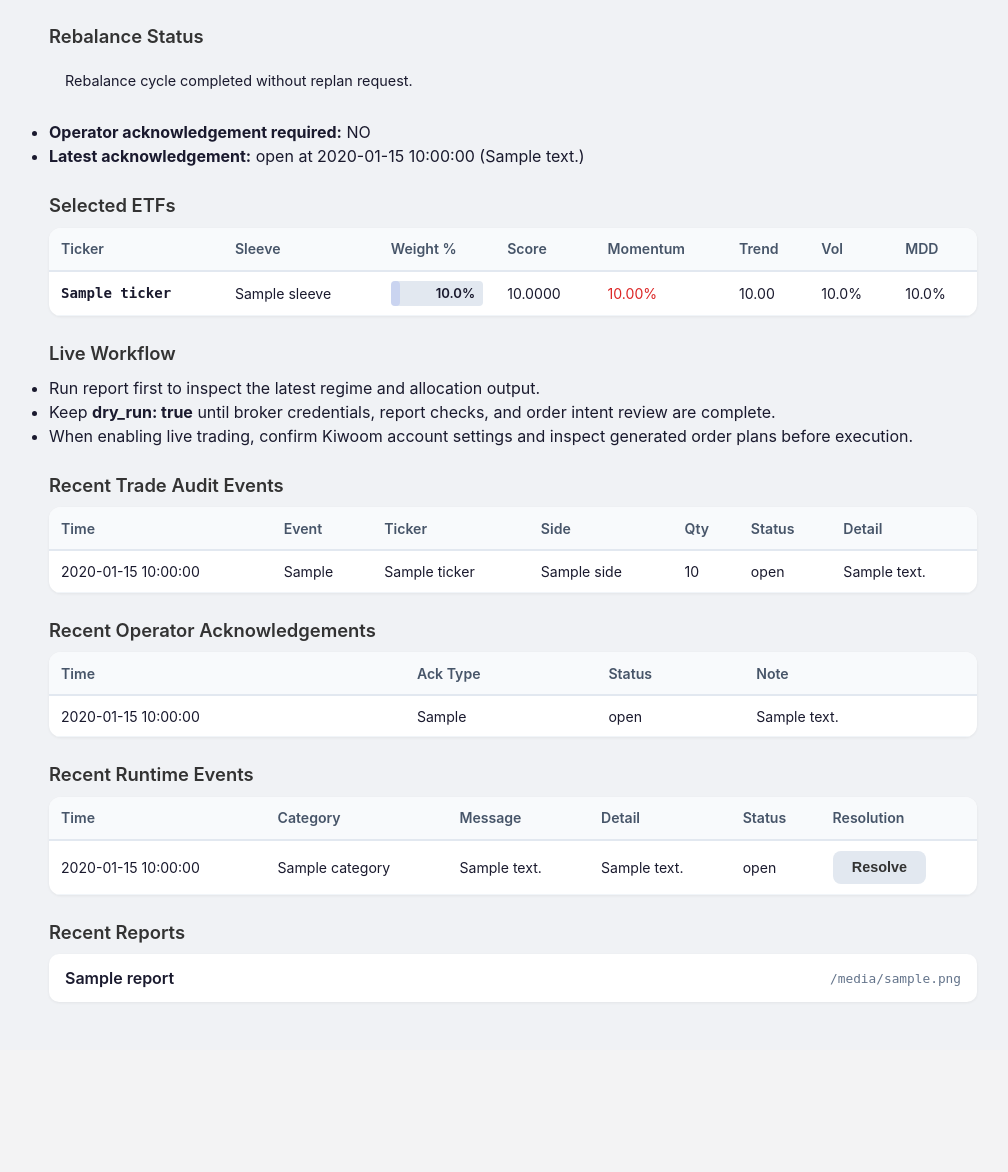
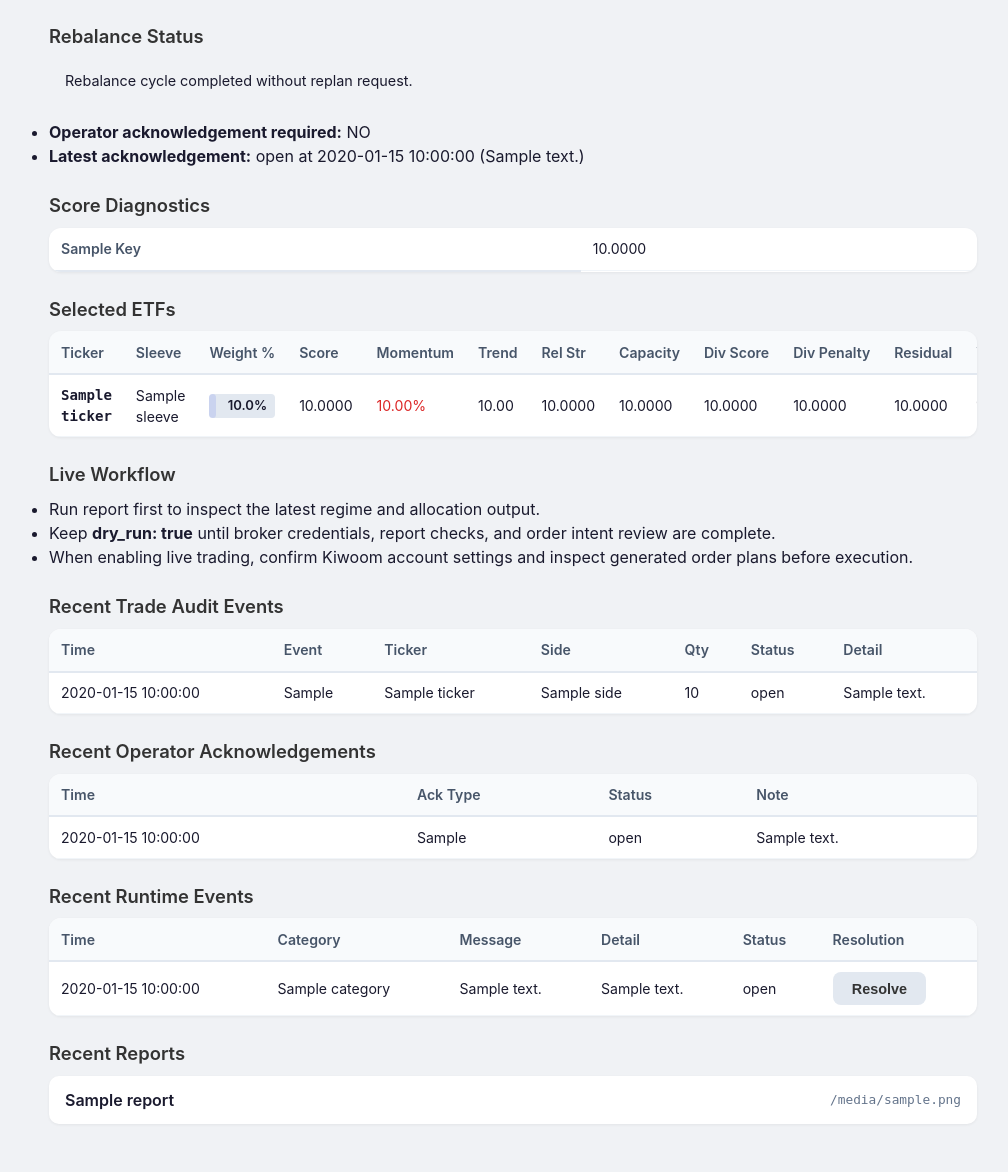
Before and after one commit to m1nd0322/druck-etf-auto, a FastAPI app: template druck/web/templates/dashboard.html in a window 1280 px wide. Shown: the part 600-1772 px from the top of the page, without its empty margins (127-1135 px from the left). Before the commit the page ends 1588 px from the top, so only its background shows below. Run offline with FastAPI, Linux system fonts and the light colour scheme; the template is opened without the code that fills it: most values are stand-ins (such as "Sample title", 1, 10 or a date in 2020).

Commit message:
Expose scoring diagnostics in dashboard

```diff
--- a/druck/web/app.py
+++ b/druck/web/app.py
@@ -129,6 +129,11 @@ def _format_regime_result(result: dict) -> dict:
             row["trend"] = round(float(s.get("trend", 0)), 4)
             row["vol"] = round(float(s.get("vol", 0)), 4)
             row["mdd"] = round(float(s.get("mdd_1y", 0)), 4)
+            row["relative_strength"] = round(float(s.get("relative_strength_6m", 0)), 4)
+            row["capacity_score"] = round(float(s.get("capacity_score", 0)), 4)
+            row["diversification_score"] = round(float(s.get("diversification_score", 0)), 4)
+            row["diversification_penalty"] = round(float(s.get("diversification_penalty", 0)), 4)
+            row["residual_strength"] = round(float(s.get("residual_strength", 0)), 4)
         etfs.append(row)
     etfs.sort(key=lambda x: x["weight"], reverse=True)
 
@@ -177,11 +182,24 @@ def _format_regime_result(result: dict) -> dict:
         sleeve_mix[sleeve] = sleeve_mix.get(sleeve, 0.0) + w
     sleeve_mix = {k: round(v * 100, 2) for k, v in sorted(sleeve_mix.items(), key=lambda item: item[1], reverse=True)}
 
+    score_diagnostics = {}
+    if not scores.empty:
+        selected_scores = scores.loc[[ticker for ticker in weights.index if ticker in scores.index]].copy()
+        if not selected_scores.empty:
+            score_diagnostics = {
+                "avg_relative_strength": round(float(selected_scores.get("relative_strength_6m", pd.Series(dtype=float)).mean()), 4) if "relative_strength_6m" in selected_scores.columns else 0.0,
+                "avg_capacity_score": round(float(selected_scores.get("capacity_score", pd.Series(dtype=float)).mean()), 4) if "capacity_score" in selected_scores.columns else 0.0,
+                "avg_diversification_score": round(float(selected_scores.get("diversification_score", pd.Series(dtype=float)).mean()), 4) if "diversification_score" in selected_scores.columns else 0.0,
+                "avg_diversification_penalty": round(float(selected_scores.get("diversification_penalty", pd.Series(dtype=float)).mean()), 4) if "diversification_penalty" in selected_scores.columns else 0.0,
+                "avg_residual_strength": round(float(selected_scores.get("residual_strength", pd.Series(dtype=float)).mean()), 4) if "residual_strength" in selected_scores.columns else 0.0,
+            }
+
     return {
         "state": regime.state,
         "risk_score": round(regime.risk_score, 4),
         "details": details,
         "etfs": etfs,
+        "score_diagnostics": score_diagnostics,
         "report_path": result.get("report_path", ""),
         "generated_at": datetime.now().strftime("%Y-%m-%d %H:%M:%S"),
         "trade_plan": trade_summary,
--- a/druck/web/templates/_result.html
+++ b/druck/web/templates/_result.html
@@ -173,6 +173,24 @@
 </section>
 {% endif %}
 
+{% if latest.score_diagnostics %}
+<section class="section">
+  <h2>Score Diagnostics</h2>
+  <div class="table-wrap">
+    <table>
+      <tbody>
+        {% for key, value in latest.score_diagnostics.items() %}
+        <tr>
+          <th>{{ key.replace('_', ' ').title() }}</th>
+          <td>{{ "%.4f"|format(value) }}</td>
+        </tr>
+        {% endfor %}
+      </tbody>
+    </table>
+  </div>
+</section>
+{% endif %}
+
 <section class="section">
   <h2>Selected ETFs</h2>
   <div class="table-wrap">
@@ -185,6 +203,11 @@
           <th>Score</th>
           <th>Momentum</th>
           <th>Trend</th>
+          <th class="hide-mobile">Rel Str</th>
+          <th class="hide-mobile">Capacity</th>
+          <th class="hide-mobile">Div Score</th>
+          <th class="hide-mobile">Div Penalty</th>
+          <th class="hide-mobile">Residual</th>
           <th class="hide-mobile">Vol</th>
           <th class="hide-mobile">MDD</th>
         </tr>
@@ -202,6 +225,11 @@
             {{ "%.2f%%"|format(etf.get('momentum', 0) * 100) }}
           </td>
           <td>{{ "%.2f"|format(etf.get('trend', 0)) }}</td>
+          <td class="hide-mobile">{{ "%.4f"|format(etf.get('relative_strength', 0)) }}</td>
+          <td class="hide-mobile">{{ "%.4f"|format(etf.get('capacity_score', 0)) }}</td>
+          <td class="hide-mobile">{{ "%.4f"|format(etf.get('diversification_score', 0)) }}</td>
+          <td class="hide-mobile">{{ "%.4f"|format(etf.get('diversification_penalty', 0)) }}</td>
+          <td class="hide-mobile">{{ "%.4f"|format(etf.get('residual_strength', 0)) }}</td>
           <td class="hide-mobile">{{ "%.1f%%"|format(etf.get('vol', 0) * 100) }}</td>
           <td class="hide-mobile {% if etf.get('mdd', 0) < -0.15 %}negative{% endif %}">
             {{ "%.1f%%"|format(etf.get('mdd', 0) * 100) }}
--- a/druck/web/templates/dashboard.html
+++ b/druck/web/templates/dashboard.html
@@ -75,6 +75,14 @@
               </tr>
             </thead>
             <tbody id="backtest-sleeve-contribution-body"></tbody>
+          </table>
+        </div>
+      </div>
+      <div id="backtest-factor-rotation" style="display:none; margin-top: .75rem;">
+        <h4>Factor Rotation Diagnostics</h4>
+        <div class="table-wrap">
+          <table>
+            <tbody id="backtest-factor-rotation-body"></tbody>
           </table>
         </div>
       </div>
@@ -415,6 +423,8 @@ async function runBacktest() {
   const scoreComparisonBox = document.getElementById('backtest-score-comparison');
   const scoreComparisonBody = document.getElementById('backtest-score-comparison-body');
   const robustnessSummaryBox = document.getElementById('backtest-robustness-summary');
+  const factorRotationBox = document.getElementById('backtest-factor-rotation');
+  const factorRotationBody = document.getElementById('backtest-factor-rotation-body');
   const pickComparisonBox = document.getElementById('backtest-pick-comparison');
   const pickComparisonBody = document.getElementById('backtest-pick-comparison-body');
   const sleeveContributionBox = document.getElementById('backtest-sleeve-contribution');
@@ -483,7 +493,7 @@ async function runBacktest() {
 
     const scoreComparison = body.data.analytics && body.data.analytics.selection_score_comparison ? body.data.analytics.selection_score_comparison : {};
     const strategyComparison = body.data.analytics && body.data.analytics.strategy_comparison ? body.data.analytics.strategy_comparison : {};
-    const simpleScoreComparison = Object.fromEntries(Object.entries(scoreComparison).filter(([key]) => !['latest_legacy_top_picks', 'latest_alpha_top_picks'].includes(key)));
+    const simpleScoreComparison = Object.fromEntries(Object.entries(scoreComparison).filter(([key]) => !['latest_legacy_top_picks', 'latest_alpha_top_picks'].includes(key) && !Array.isArray(value = scoreComparison[key]) && typeof scoreComparison[key] !== 'object'));
     scoreComparisonBody.innerHTML = Object.entries(simpleScoreComparison).map(([key, value]) => {
       const rendered = typeof value === 'number' ? formatBacktestNumber(value, 4) : value;
       return `<tr><th>${formatBacktestLabel(key)}</th><td>${rendered}</td></tr>`;
@@ -500,7 +510,23 @@ async function runBacktest() {
     const legacyPicks = Array.isArray(scoreComparison.latest_legacy_top_picks) ? scoreComparison.latest_legacy_top_picks : [];
     const alphaPicks = Array.isArray(scoreComparison.latest_alpha_top_picks) ? scoreComparison.latest_alpha_top_picks : [];
     const sleeveContribution = body.data.analytics && body.data.analytics.sleeve_contribution_attribution ? body.data.analytics.sleeve_contribution_attribution.latest_sleeve_contribution || {} : {};
+    const factorRotationRows = [
+      ['Latest Preferred Factors', Array.isArray(scoreComparison.latest_preferred_factors) ? scoreComparison.latest_preferred_factors.join(', ') : ''],
+      ['Latest Selected Preferred Factors', Array.isArray(scoreComparison.latest_selected_preferred_factors) ? scoreComparison.latest_selected_preferred_factors.join(', ') : ''],
+      ['Rates Direction Counts', scoreComparison.rates_direction_counts ? JSON.stringify(scoreComparison.rates_direction_counts) : ''],
+      ['Latest Rotation Preferred Sleeves', Array.isArray(scoreComparison.latest_rotation_preferred_sleeves) ? scoreComparison.latest_rotation_preferred_sleeves.join(', ') : ''],
+      ['Latest Rotation Sleeve Budget', scoreComparison.latest_rotation_sleeve_budget ? JSON.stringify(scoreComparison.latest_rotation_sleeve_budget) : ''],
+      ['Latest Selected Sleeves', scoreComparison.latest_selected_sleeves ? JSON.stringify(scoreComparison.latest_selected_sleeves) : ''],
+    ].filter(([, value]) => value);
     const maxRows = Math.max(legacyPicks.length, alphaPicks.length);
+    if (factorRotationRows.length > 0) {
+      factorRotationBox.style.display = 'block';
+      factorRotationBody.innerHTML = factorRotationRows.map(([label, value]) => `<tr><th>${label}</th><td>${value}</td></tr>`).join('');
+    } else {
+      factorRotationBox.style.display = 'none';
+      factorRotationBody.innerHTML = '';
+    }
+
     if (maxRows > 0) {
       pickComparisonBox.style.display = 'block';
       pickComparisonBody.innerHTML = Array.from({ length: maxRows }).map((_, i) => `
```
Also changed, not shown: druck/report.py (+7 -0 lines), tests/test_web_app.py (+12 -1 lines).
